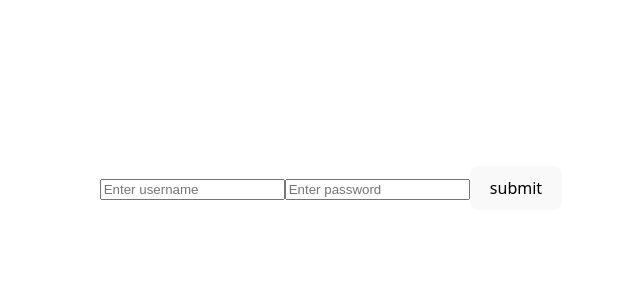
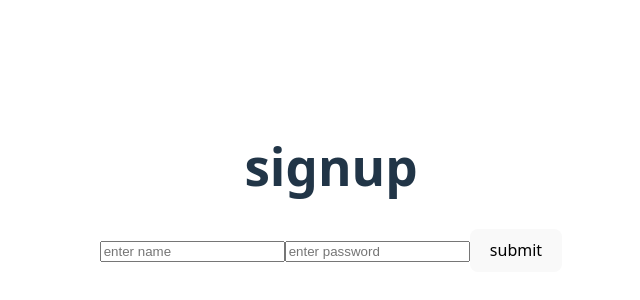
Before and after one commit to moshik1807/react-riddles, a React (Vite) app: page /signup in a window 1280 px wide. Shown: the part 212-512 px from the top of the page, without its empty margins (309-949 px from the left). Built offline with nearby package versions, Linux system fonts and the light colour scheme.

Commit message:
add signup

```diff
--- a/src/pages/login.tsx
+++ b/src/pages/login.tsx
@@ -14,7 +14,7 @@ export default function Login() {
 
   async function log(e: React.FormEvent) {
     e.preventDefault();
-    const token = await login({ username: userName, password });
+    const token = await login({ name: userName, password:password });
     if (token) {
       const decoded: DecodedToken = jwtDecode(token);
       if (decoded.role === 'user') {
--- a/src/pages/signup.tsx
+++ b/src/pages/signup.tsx
@@ -1,8 +1,50 @@
-import InputNameAndPassword from "../components/inputNameAndPassword"
-export default function Signup(){
-    return(
-        <>
-        <InputNameAndPassword/>
-        </>
-    )
+import { useNavigate } from "react-router";
+import { signup } from "../util/permission";
+import { useState } from "react";
+import { jwtDecode } from 'jwt-decode';
+
+type DecodedToken = {
+  role: string;
+};
+
+export default function Signup() {
+  const navigate = useNavigate();
+  const [userName, setUserName] = useState("");
+  const [password, setPassword] = useState("");
+
+  async function log(e: React.FormEvent) {
+    e.preventDefault();
+    const token = await signup({ name: userName, password:password });
+    if (token) {
+      const decoded: DecodedToken = jwtDecode(token);
+      if (decoded.role === 'user') {
+        navigate("/user");
+      } else if (decoded.role === 'admin') {
+        navigate("/admin");
+      }
+    } else {
+      alert("Login failed");
+    }
+  }
+
+  return (
+    <>
+      <h1>signup</h1>
+      <form onSubmit={log}>
+        <input
+          type="text"
+          placeholder="enter name"
+          value={userName}
+          onChange={(e) => setUserName(e.target.value)}
+        />
+        <input
+          type="password"
+          placeholder="enter password"
+          value={password}
+          onChange={(e) => setPassword(e.target.value)}
+        />
+        <button type="submit">submit</button>
+      </form>
+    </>
+  );
 }
--- a/src/util/permission.ts
+++ b/src/util/permission.ts
@@ -1,5 +1,5 @@
 type User = {
-  username: string;
+  name: string;
   password: string;
 };
 
@@ -42,7 +42,7 @@ export async function signup(user: User) {
     }
 
     const data = await response.json();
-    return data;
+    return data.token;
   } catch (err) {
     console.error("Error during signup:", err);
     return null;
```
